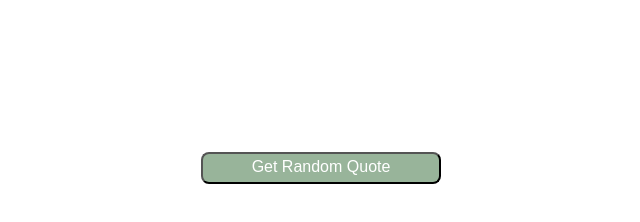
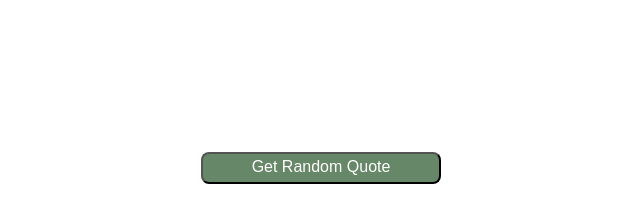
Before and after one commit to Arlindemrullai/quote-generator, a plain HTML site: page index.html in a window 1280 px wide. Shown: the whole page, without its empty margins (319-959 px from the left). Drawn offline with Linux system fonts and the light colour scheme.

Commit message:
changecss

```diff
--- a/style.css
+++ b/style.css
@@ -7,7 +7,7 @@
 }
 
 button {
-    background: rgb(152, 180, 154);
+    background: rgb(102, 135, 104);
     margin: auto;
     display: flex center;
     display: grid;
```
